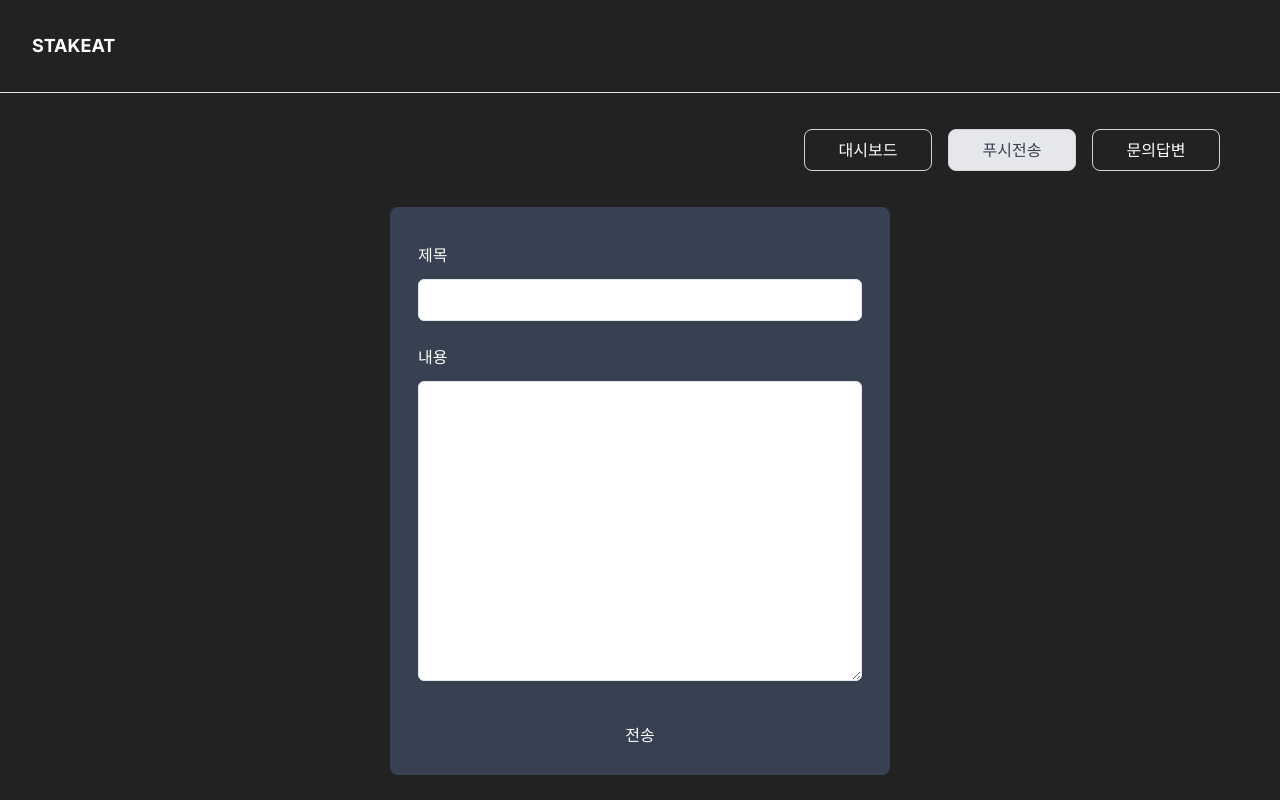
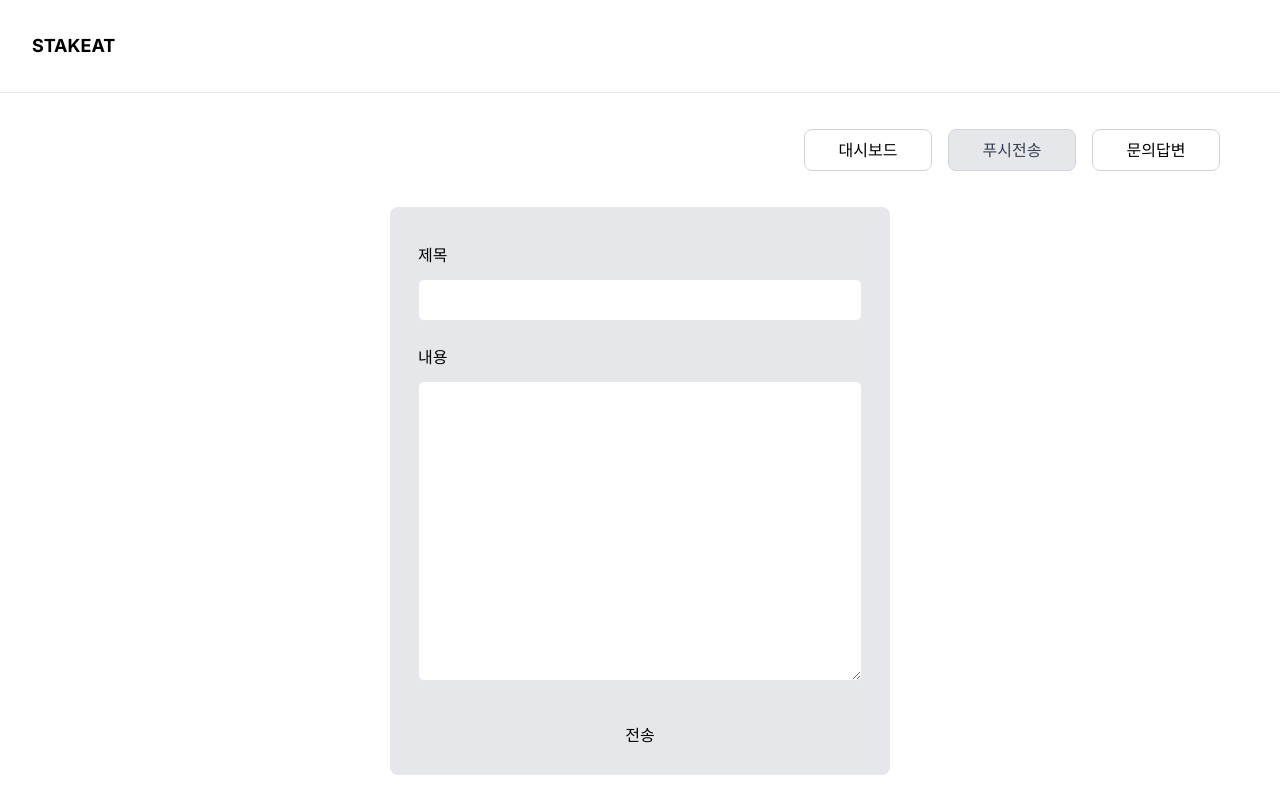
Before and after one commit to stakingWebServer/stakingWebFront, a Next.js app: page /pushSend in a window 1280 px wide. Built offline with nearby package versions, Linux system fonts and the light colour scheme.

Commit message:
전체 색상 변경
어두운 > 밝은

```diff
--- a/src/api/login.ts
+++ b/src/api/login.ts
@@ -18,8 +18,3 @@ export default async function login(loginData: LoginData) {
 
     return response.json()
 }
-
-// export const setCookie = (cookie: any) => {
-//     cookies().set('token', cookie)
-
-// }
--- a/src/app/globals.css
+++ b/src/app/globals.css
@@ -1,18 +1,6 @@
 @tailwind base;
 @tailwind components;
 @tailwind utilities;
-
-
-body {
-    background-color: #222;
-    color: #fff;
-
-}
-
-input, textarea {
-  color: #222;
-}
-
 
 @layer utilities {
   .text-balance {
--- a/src/components/AnswerList.tsx
+++ b/src/components/AnswerList.tsx
@@ -70,7 +70,7 @@ const testData = [
 export default function AnswerList() {
     return (
         <div >
-            <p className="bg-gray-600 p-6">Question List</p>
+            <p className="bg-gray-200 p-6">Question List</p>
             <ul>
                 {testData.map(item => (
                     <li key={item.questionId} className="cursor-pointer flex p-6 justify-between border-b border-solid border-gray-300">
--- a/src/components/Nav.tsx
+++ b/src/components/Nav.tsx
@@ -24,10 +24,12 @@ export default function Nav({ selectNav }: Props) {
         <nav className="text-right py-4">
             <ul className="flex justify-end my-5 mx-3">
                 {navArr.map(item => (
-                    <li key={item.href}
-                        className={`${selectNav === item.name && 'bg-gray-200 text-gray-700'} text-center w-32 px-7 py-2 mx-2 border border-solid border-gray-300 rounded-lg`}>
-                        <Link href={item.href}>{item.name}</Link>
-                    </li>
+                    <Link key={item.href} href={item.href}>
+                        <li
+                            className={`${selectNav === item.name && 'bg-gray-200 text-gray-700'} text-center w-32 px-7 py-2 mx-2 border border-solid border-gray-300 rounded-lg`}>
+                            {item.name}
+                        </li>
+                    </Link>
                 ))}
             </ul>
         </nav>
--- a/src/components/PushSendBox.tsx
+++ b/src/components/PushSendBox.tsx
@@ -12,7 +12,7 @@ export default function PushSendBox() {
     });
 
     return (
-        <div className="w-[500px] mx-auto bg-gray-700 p-5 rounded-lg text-center">
+        <div className="w-[500px] mx-auto bg-gray-200 p-5 rounded-lg text-center">
             <InputBox text="제목" id="title" type='text' onChange={() => { }} />
             <TextareaBox text="내용" id="content" onChange={() => { }} />
             <Button text="전송" size={400} onClick={() => { }} />
```
